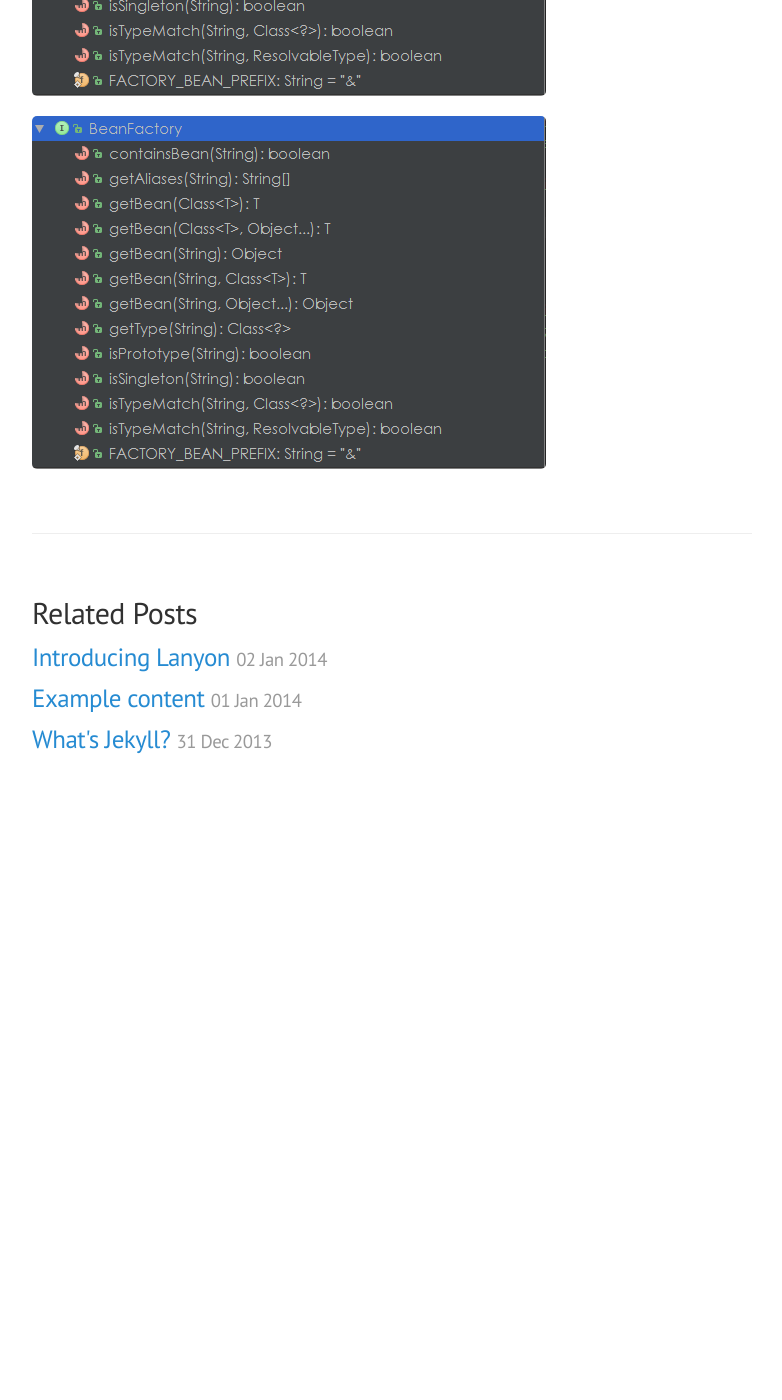
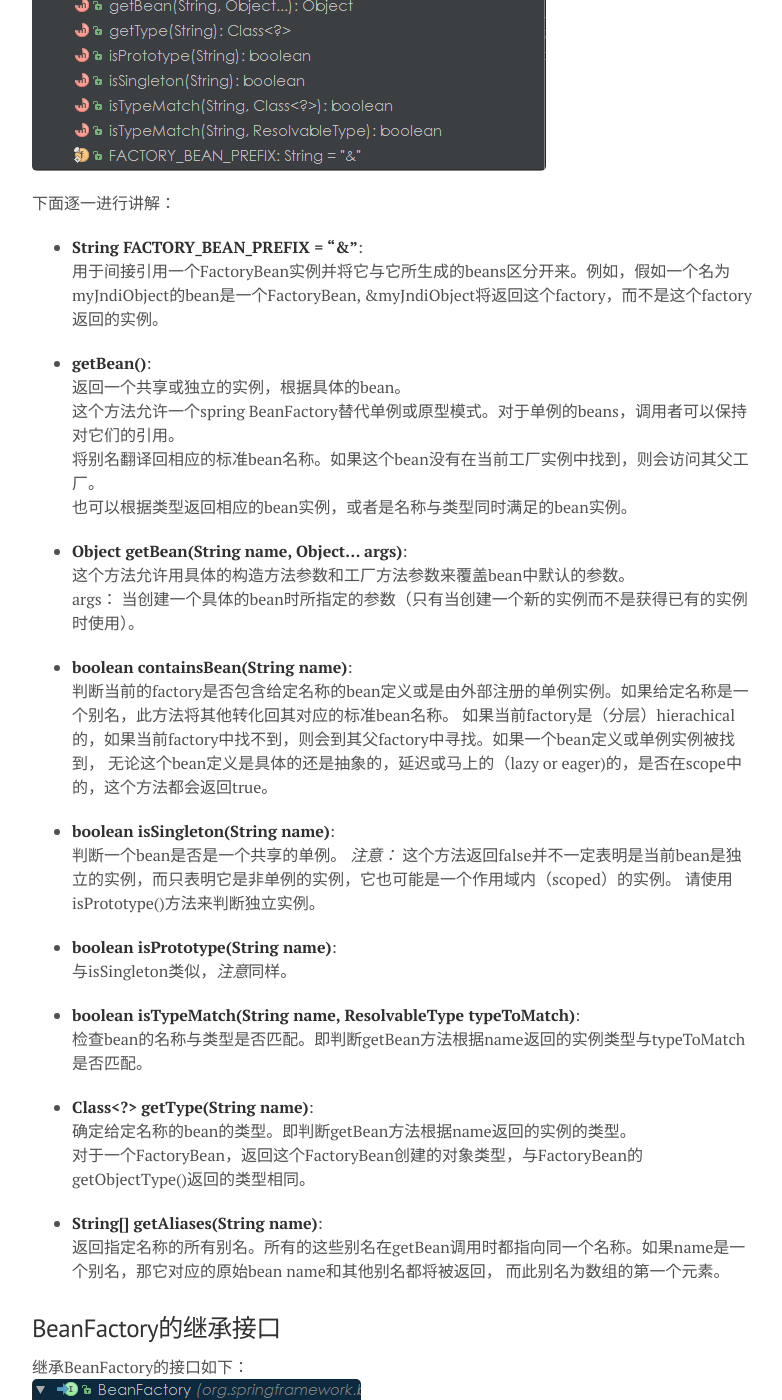
Before and after one commit to codershamo/codershamo.github.io, a Jekyll site: the page built from _posts/2015-11-28-BeanFactory.md, in a window 1280 px wide and 1400 px high, scrolled down 1704 px. Shown: the whole window, without its empty margins (248-1030 px from the left). Built offline with Jekyll 4.4.1, drawn with Linux system fonts in a browser that asks for light colours; Markdown is read by kramdown in place of the engine named in the settings; before the commit the page ends 2519 px from its top, so only the background shows below that; some of the changed text lies outside the part shown.

Commit message:
beanfactory end

```diff
--- a/_posts/2015-11-28-BeanFactory.md
+++ b/_posts/2015-11-28-BeanFactory.md
@@ -5,7 +5,7 @@
 
 ##BeanFactory
 
-###简介
+###BeanFactory功能介绍
 
 BeanFactory是访问spring容器的根接口，它是一个bean容器最基本的客户端视图。
 高级接口如ListableBeanFactory和ConfigrablueBeanFactory用来实现特定目标。
@@ -48,5 +48,49 @@
 1. DisposableBean's {@code destroy}<br>
 2. a custom destroy-method definition
 
-![beanfactory.png](http://codershamo.github.io/public/img/beanfactory.png)
-![beanfactory.png](/public/img/beanfactory.png)
+### BeanFactory方法
+BeanFactory的所有方法：
+![beanfactory](/public/img/beanfactory.png)
+下面逐一进行讲解：
+
+* **String FACTORY_BEAN_PREFIX = "&"**:<br>
+用于间接引用一个FactoryBean实例并将它与它所生成的beans区分开来。例如，假如一个名为myJndiObject的bean是一个FactoryBean,
+&myJndiObject将返回这个factory，而不是这个factory返回的实例。
+
+* **getBean()**:<br>
+返回一个共享或独立的实例，根据具体的bean。<br>
+这个方法允许一个spring BeanFactory替代单例或原型模式。对于单例的beans，调用者可以保持对它们的引用。<br>
+将别名翻译回相应的标准bean名称。如果这个bean没有在当前工厂实例中找到，则会访问其父工厂。<br>
+也可以根据类型返回相应的bean实例，或者是名称与类型同时满足的bean实例。<br>
+
+* **Object getBean(String name, Object... args)**:<br>
+这个方法允许用具体的构造方法参数和工厂方法参数来覆盖bean中默认的参数。<br>
+args： 当创建一个具体的bean时所指定的参数（只有当创建一个新的实例而不是获得已有的实例时使用）。
+
+* **boolean containsBean(String name)**:<br>
+判断当前的factory是否包含给定名称的bean定义或是由外部注册的单例实例。如果给定名称是一个别名，此方法将其他转化回其对应的标准bean名称。
+如果当前factory是（分层）hierachical的，如果当前factory中找不到，则会到其父factory中寻找。如果一个bean定义或单例实例被找到，
+无论这个bean定义是具体的还是抽象的，延迟或马上的（lazy or eager)的，是否在scope中的，这个方法都会返回true。
+
+* **boolean isSingleton(String name)**:<br>
+判断一个bean是否是一个共享的单例。
+*注意：* 这个方法返回false并不一定表明是当前bean是独立的实例，而只表明它是非单例的实例，它也可能是一个作用域内（scoped）的实例。
+请使用isPrototype()方法来判断独立实例。
+
+* **boolean isPrototype(String name)**:<br>
+与isSingleton类似，*注意*同样。
+
+* **boolean isTypeMatch(String name, ResolvableType typeToMatch)**:<br>
+检查bean的名称与类型是否匹配。即判断getBean方法根据name返回的实例类型与typeToMatch是否匹配。
+
+* **Class<?> getType(String name)**:<br>
+确定给定名称的bean的类型。即判断getBean方法根据name返回的实例的类型。<br>
+对于一个FactoryBean，返回这个FactoryBean创建的对象类型，与FactoryBean的getObjectType()返回的类型相同。
+
+* **String[] getAliases(String name)**:<br>
+返回指定名称的所有别名。所有的这些别名在getBean调用时都指向同一个名称。如果name是一个别名，那它对应的原始bean name和其他别名都将被返回，
+而此别名为数组的第一个元素。
+
+### BeanFactory的继承接口
+继承BeanFactory的接口如下：
+![BeanFactory sub](/public/img/beanfactory sub.png)
```
Also changed, not shown: public/img/beanfactory sub.png (added).
